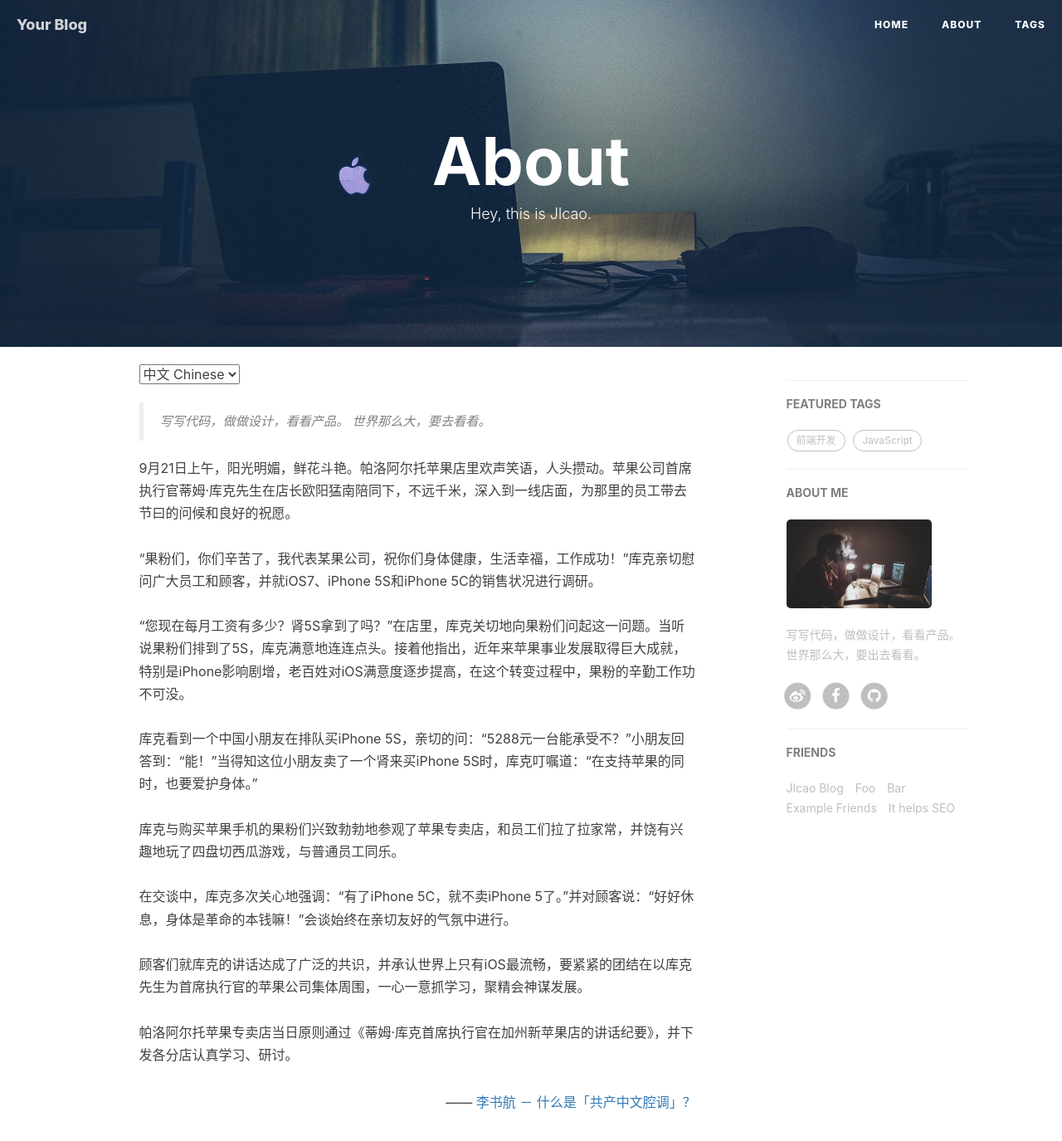
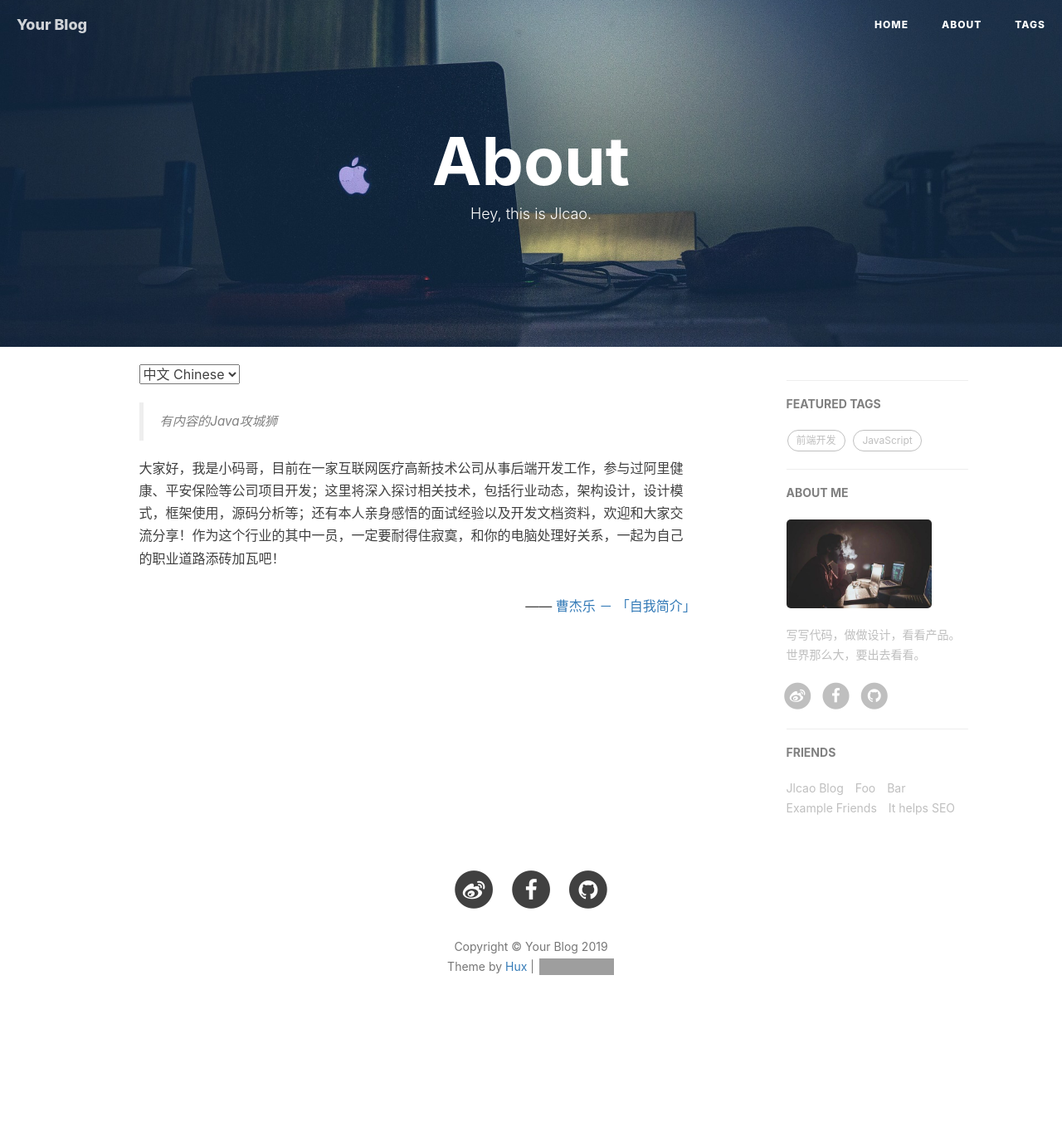
Before and after one commit to caojiele/Jlcaoblog-boilerplate, a Jekyll site: the page built from about.html, in a window 1280 px wide and 1400 px high. Shown: the top 1375 px of the window at 83% size. Built offline with Jekyll 4.4.1, drawn with Linux system fonts in a browser that asks for light colours; nearby versions of some CDN libraries; comment, search, counter and statistics services are not loaded; grey boxes are pictures that could not be loaded.

Commit message:
Update about.html

```diff
--- a/about.html
+++ b/about.html
@@ -15,14 +15,14 @@
 <!-- Chinese Version -->
 <div class="zh post-container">
     <blockquote>
-        写写代码，做做设计，看看产品。
-        世界那么大，要去看看。
+        有内容的Java攻城狮
     </blockquote>
-    9月21日上午，阳光明媚，鲜花斗艳。帕洛阿尔托苹果店里欢声笑语，人头攒动。苹果公司首席执行官蒂姆·库克先生在店长欧阳猛南陪同下，不远千米，深入到一线店面，为那里的员工带去节曰的问候和良好的祝愿。<br><br>“果粉们，你们辛苦了，我代表某果公司，祝你们身体健康，生活幸福，工作成功！”库克亲切慰问广大员工和顾客，并就iOS7、iPhone 5S和iPhone 5C的销售状况进行调研。 <br><br>“您现在每月工资有多少？肾5S拿到了吗？”在店里，库克关切地向果粉们问起这一问题。当听说果粉们排到了5S，库克满意地连连点头。接着他指出，近年来苹果事业发展取得巨大成就，特别是iPhone影响剧增，老百姓对iOS满意度逐步提高，在这个转变过程中，果粉的辛勤工作功不可没。<br><br>库克看到一个中国小朋友在排队买iPhone 5S，亲切的问：“5288元一台能承受不？”小朋友回答到：“能！”当得知这位小朋友卖了一个肾来买iPhone 5S时，库克叮嘱道：“在支持苹果的同时，也要爱护身体。”<br><br>库克与购买苹果手机的果粉们兴致勃勃地参观了苹果专卖店，和员工们拉了拉家常，并饶有兴趣地玩了四盘切西瓜游戏，与普通员工同乐。<br><br>在交谈中，库克多次关心地强调：“有了iPhone 5C，就不卖iPhone 5了。”并对顾客说：“好好休息，身体是革命的本钱嘛！”会谈始终在亲切友好的气氛中进行。<br><br>顾客们就库克的讲话达成了广泛的共识，并承认世界上只有iOS最流畅，要紧紧的团结在以库克先生为首席执行官的苹果公司集体周围，一心一意抓学习，聚精会神谋发展。<br>
-    <br>帕洛阿尔托苹果专卖店当日原则通过《蒂姆·库克首席执行官在加州新苹果店的讲话纪要》，并下发各分店认真学习、研讨。
+        大家好，我是小码哥，目前在一家互联网医疗高新技术公司从事后端开发工作，参与过阿里健康、平安保险等公司项目开发；这里将深入探讨相关技术，包括行业动态，架构设计，设计模式，框架使用，源码分析等；还有本人亲身感悟的面试经验以及开发文档资料，欢迎和大家交流分享！作为这个行业的其中一员，一定要耐得住寂寞，和你的电脑处理好关系，一起为自己的职业道路添砖加瓦吧！
+
+
 
     <p style="text-align:right;">
-        —— <a href="http://www.zhihu.com/question/19687065">李书航 － 什么是「共产中文腔调」？ </a>
+        —— <a href="https://www.caojiele.com/about/">曹杰乐 － 「自我简介」 </a>
     </p>
 
 </div>
@@ -30,19 +30,12 @@
 <!-- English Version -->
 <div class="en post-container">
     <blockquote>
-        Designer or Engineer, things in between.
+        Think of what you want to know what you need.
     </blockquote>
-
-    <p>
-        Your work is going to fill a large part of your life, and the only way to be truly satisfied is to do what you believe is great work. And the only way to do great work is to love what you do. If you haven’t found it yet, keep looking. Don’t settle. As with all matters of the heart, you’ll know when you find it.
-    </p>
-
-    <p>
-    If you want to live your life in a creative way, as an artist, you have to not look back too much. You have to be willing to take whatever you’ve done and whoever you were and throw them away.
-    </p>
+        Hi, I’m Jack Cao, now in a Internet medical high-tech company engaged in the back-end development work, health, such as ping an insurance company participated in ali project development;Here will explore related technologies, including the industry dynamics, architectural design, design patterns, frameworks use, source code analysis, etc.;And I personally feel interview experience and development of document information, welcome to communicate with everyone to share!As a member of the industry, must bear live lonesome, deal with your computer, to their own career path together!
 
     <p style="text-align:right;">
-    -- Steve Jobs
+    -- caojiele
     </p>
 
 </div>
```
